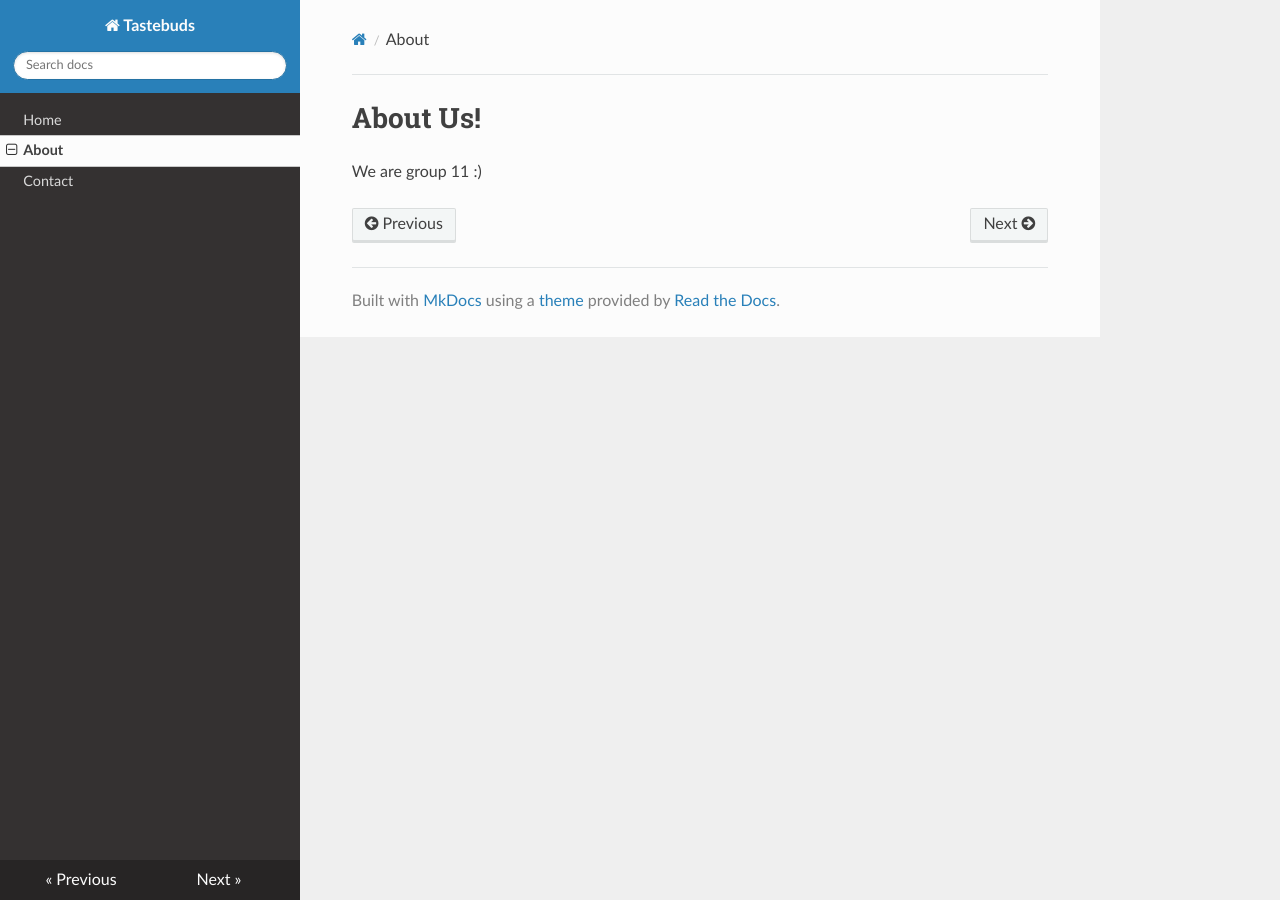
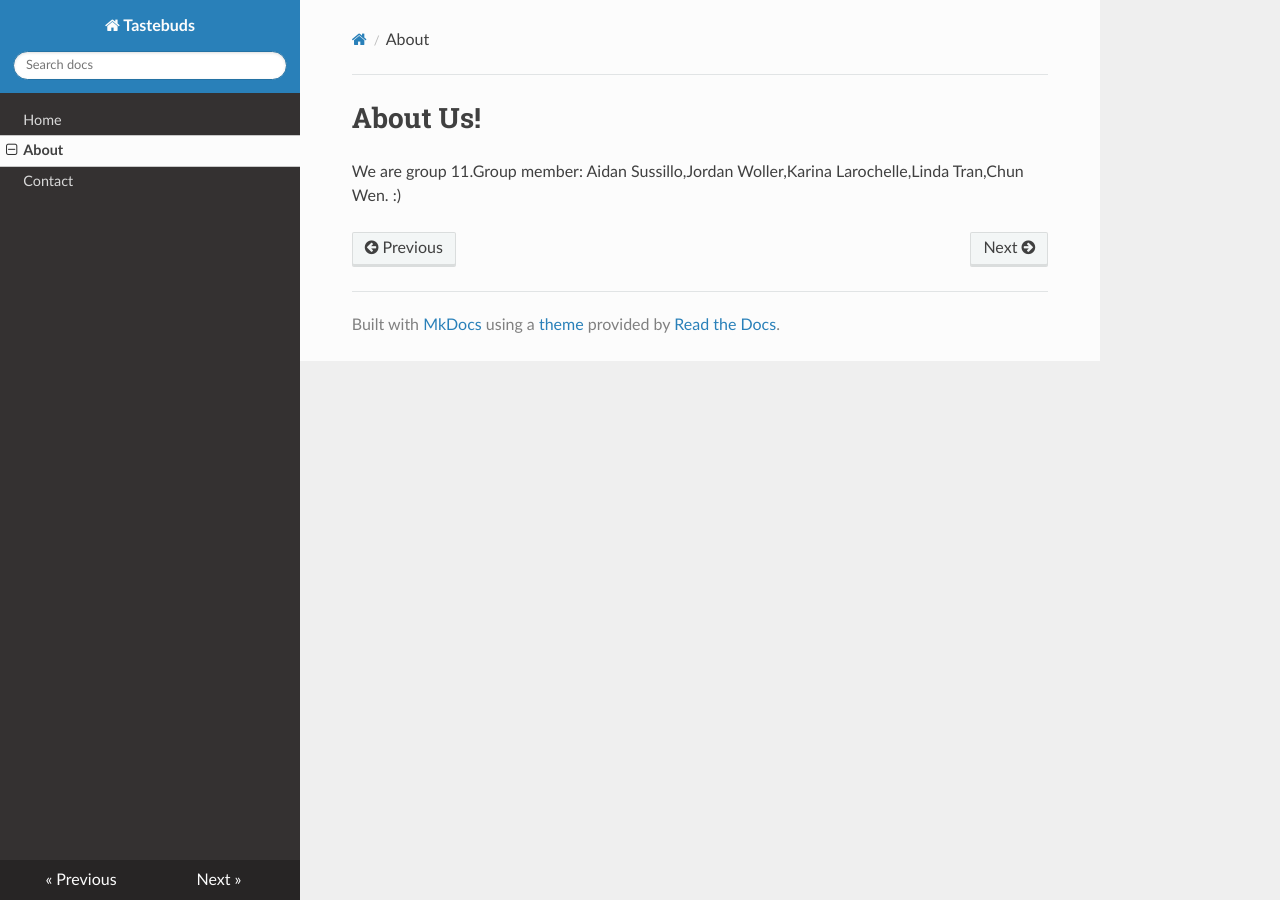
Before and after one commit to lindaqtran/Team11, an MkDocs documentation site: the page built from docs/tasteweb/docs/about.md, in a window 1280 px wide. Built offline with MkDocs 1.6.1, drawn with Linux system fonts in a browser that asks for light colours; nearby versions of some CDN libraries.

Commit message:
Update about.md

```diff
--- a/docs/tasteweb/docs/about.md
+++ b/docs/tasteweb/docs/about.md
@@ -1,3 +1,3 @@
 # About Us!
 
-We are group 11 :)
+We are group 11.Group member: Aidan Sussillo,Jordan Woller,Karina Larochelle,Linda Tran,Chun Wen. :)
```
